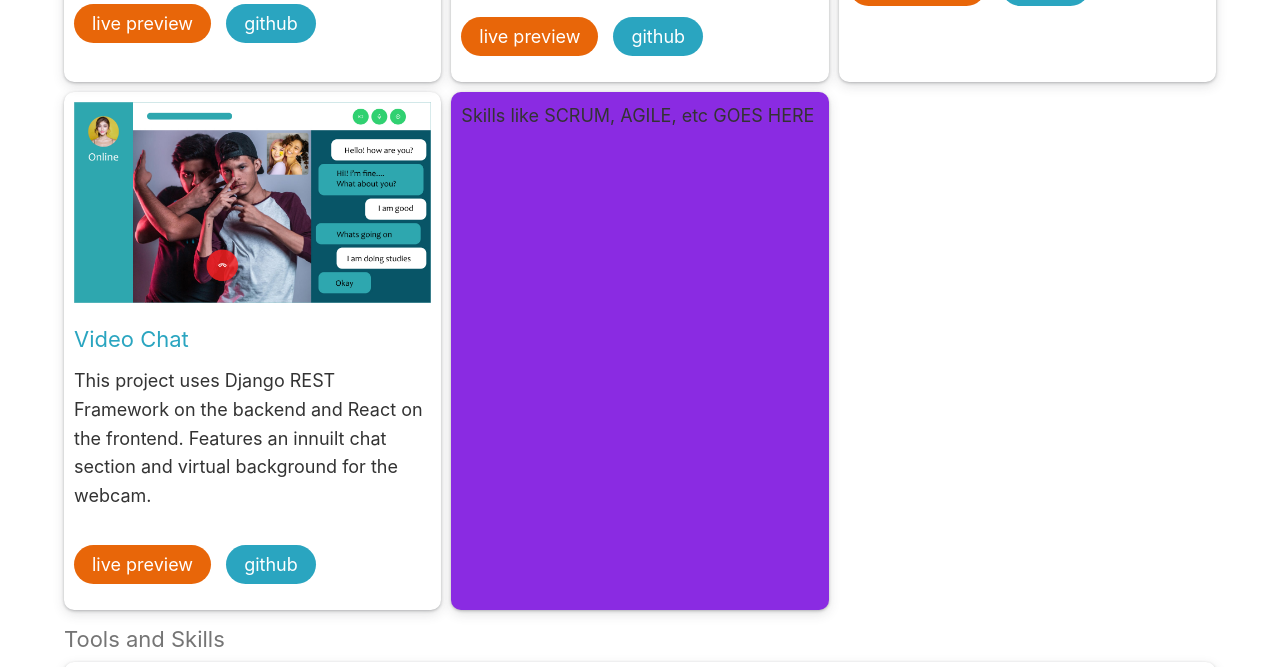
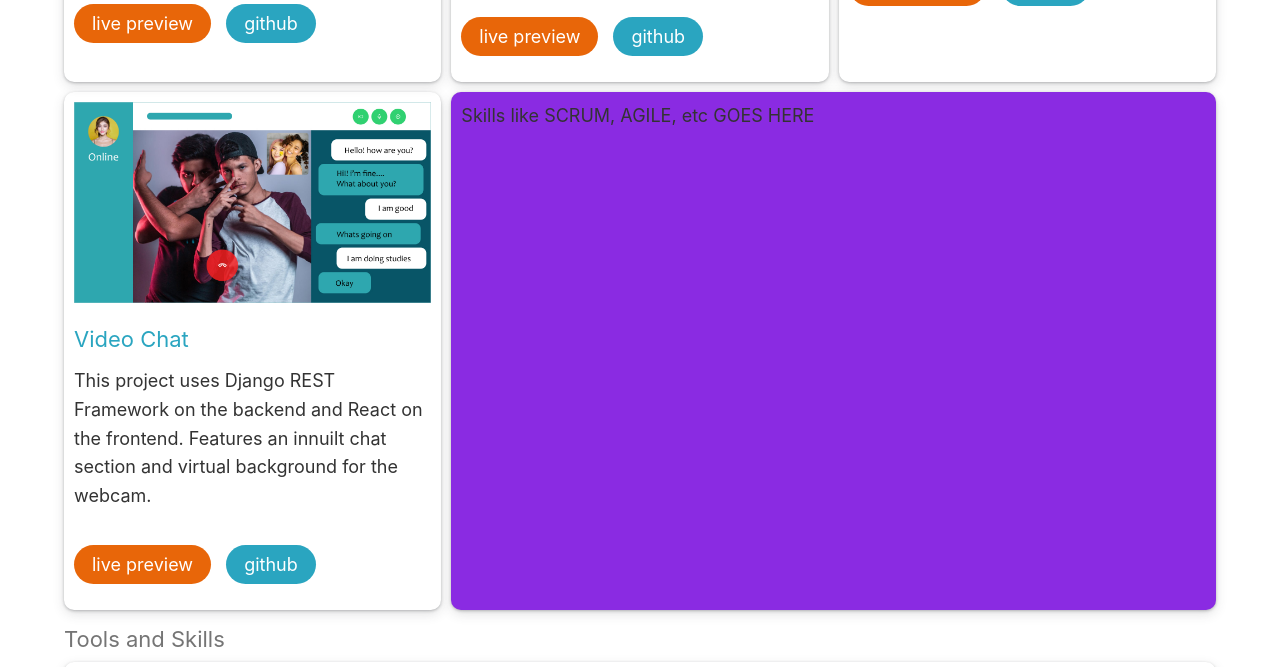
Before and after one commit to stephen-lakes/portfolio-website, a plain HTML site: page index.html in a window 1280 px wide. Shown: the part 556-1223 px from the top of the page. Drawn offline with Linux system fonts and the light colour scheme.

Commit message:
made tools id span 2 cols

```diff
--- a/main.css
+++ b/main.css
@@ -308,6 +308,10 @@ footer > * {
         margin-bottom: 0;
     }
 
+    #tools {
+        grid-column: span 2;
+    }
+
 
     /* Social Icons*/
     .footer-top {
```
